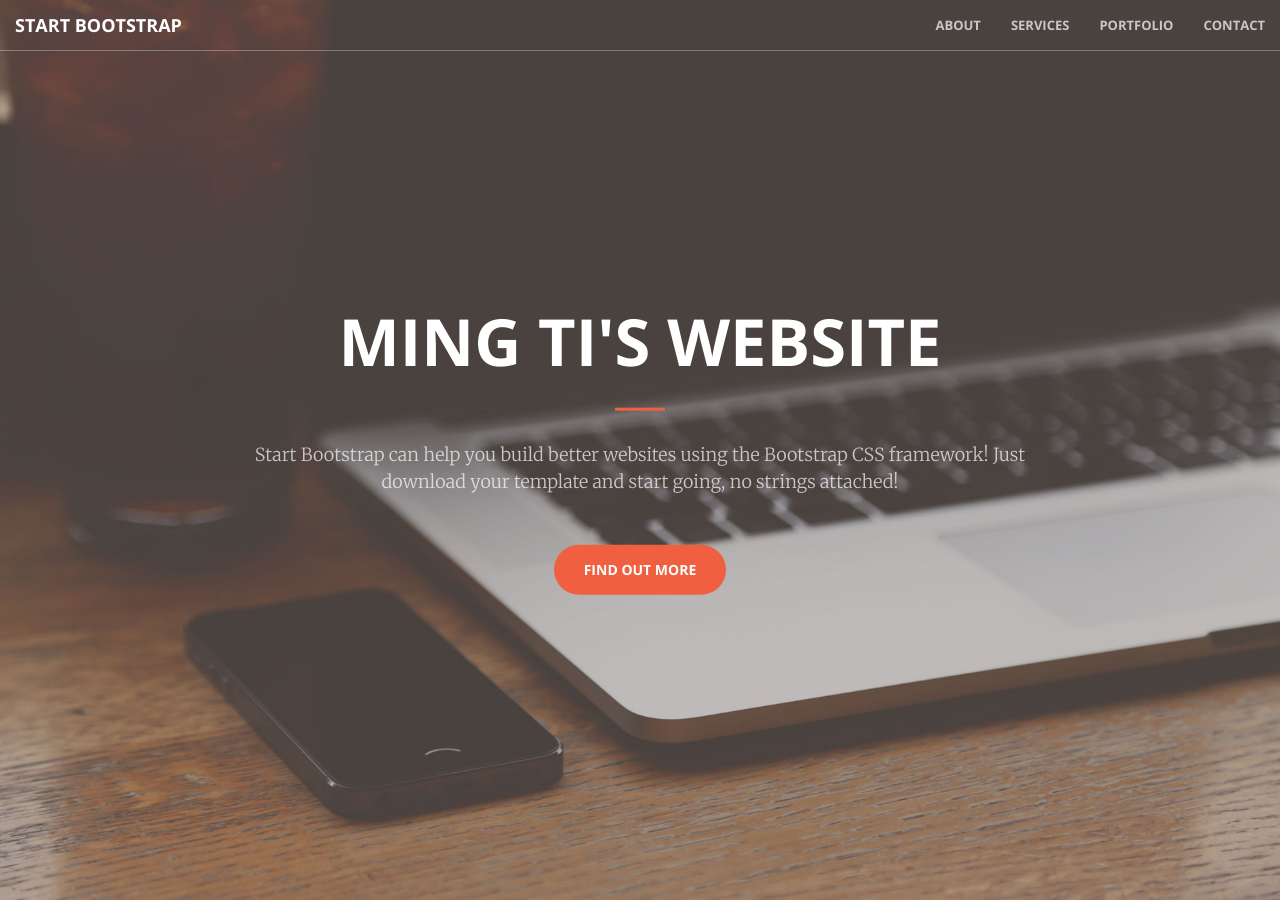
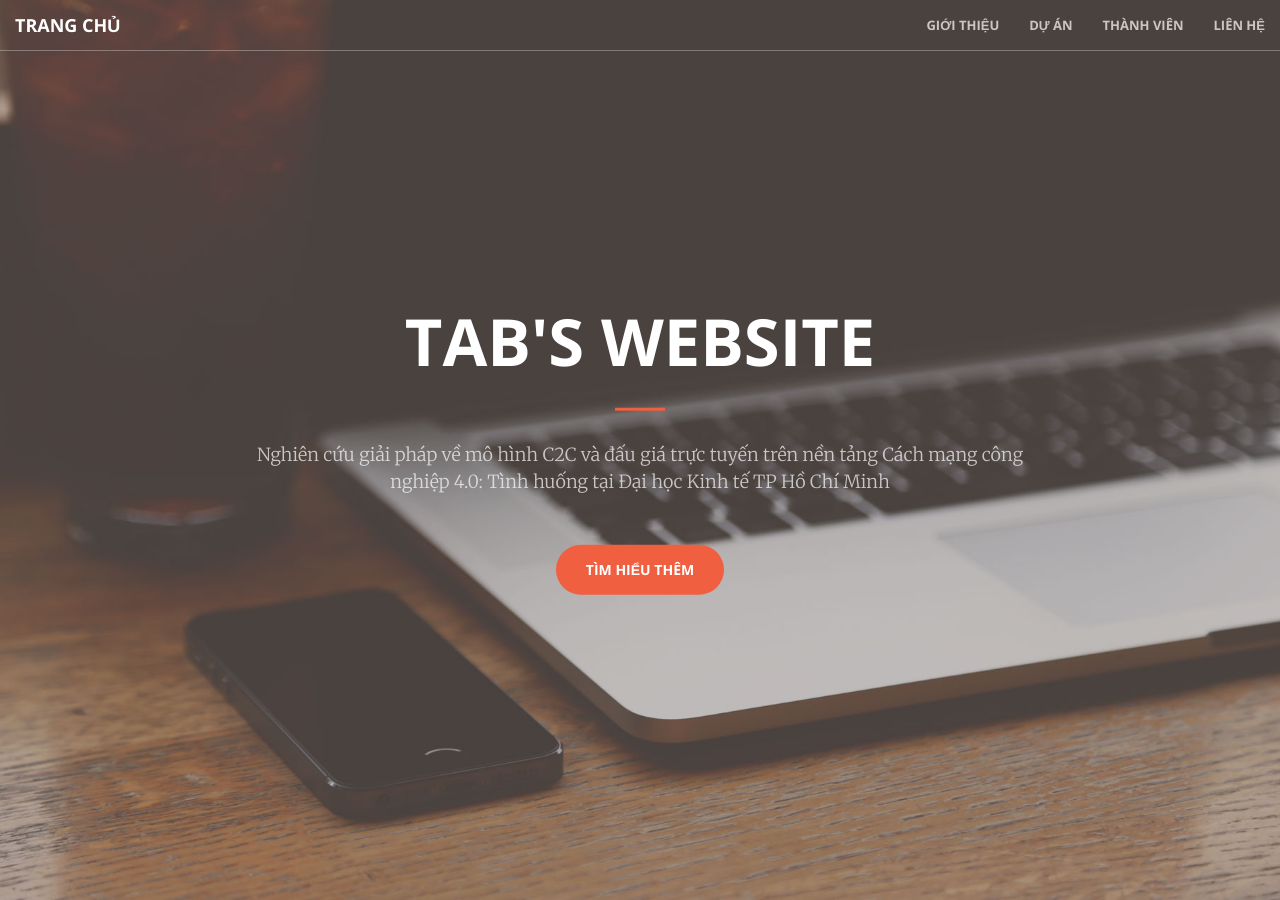
Before and after one commit to MinhTriMai/test, a Jekyll site: the page built from index.html, in a window 1280 px wide and 900 px high. Built offline with Jekyll 4.4.1, drawn with Linux system fonts in a browser that asks for light colours; some of the changed text lies outside the part shown.

Commit message:
change information about website

```diff
--- /dev/null
+++ b/Gemfile
@@ -0,0 +1,2 @@
+source 'https://rubygems.org'
+gem 'github-pages', group: :jekyll_plugins
--- a/_includes/contact.html
+++ b/_includes/contact.html
@@ -2,9 +2,9 @@
     <div class="container">
         <div class="row">
             <div class="col-lg-8 col-lg-offset-2 text-center">
-                <h2 class="section-heading">Let's Get In Touch!</h2>
+                <h2 class="section-heading">Hãy liên hệ với chúng tôi</h2>
                 <hr class="primary">
-                <p>Ready to start your next project with us? That's great! Give us a call or send us an email and we will get back to you as soon as possible!</p>
+                <p>TaB sẵn sàng hỗ trợ bạn và mong muốn tạo ra những điều tuyệt vời nhất dành cho ban!</p>
             </div>
         <div class="col-lg-2 col-lg-offset-2 text-center">
             <a href="https://twitter.com/{{ site.twitter_username }}">
--- a/_includes/header.html
+++ b/_includes/header.html
@@ -1,10 +1,10 @@
 <header>
     <div class="header-content">
         <div class="header-content-inner">
-            <h1>Ming Ti's website</h1>
+            <h1>TaB's website</h1>
             <hr>
-            <p>Start Bootstrap can help you build better websites using the Bootstrap CSS framework! Just download your template and start going, no strings attached!</p>
-            <a href="#about" class="btn btn-primary btn-xl page-scroll">Find Out More</a>
+            <p>Nghiên cứu giải pháp về mô hình C2C và đấu giá trực tuyến trên nền tảng Cách mạng công nghiệp 4.0: Tình huống tại Đại học Kinh tế TP Hồ Chí Minh</p>
+            <a href="#about" class="btn btn-primary btn-xl page-scroll">Tìm hiểu thêm</a>
         </div>
     </div>
 </header>
--- a/_includes/nav.html
+++ b/_includes/nav.html
@@ -8,23 +8,23 @@
                 <span class="icon-bar"></span>
                 <span class="icon-bar"></span>
             </button>
-            <a class="navbar-brand page-scroll" href="#page-top">Start Bootstrap</a>
+            <a class="navbar-brand page-scroll" href="#page-top">Trang chủ</a>
         </div>
 
         <!-- Collect the nav links, forms, and other content for toggling -->
         <div class="collapse navbar-collapse" id="bs-example-navbar-collapse-1">
             <ul class="nav navbar-nav navbar-right">
                 <li>
-                    <a class="page-scroll" href="#about">About</a>
+                    <a class="page-scroll" href="#about">Giới thiệu</a>
                 </li>
                 <li>
-                    <a class="page-scroll" href="#services">Services</a>
+                    <a class="page-scroll" href="#services">Dự án</a>
                 </li>
                 <li>
-                    <a class="page-scroll" href="#portfolio">Portfolio</a>
+                    <a class="page-scroll" href="#portfolio">Thành viên</a>
                 </li>
                 <li>
-                    <a class="page-scroll" href="#contact">Contact</a>
+                    <a class="page-scroll" href="#contact">Liên hệ</a>
                 </li>
             </ul>
         </div>
--- a/_includes/portfolio.html
+++ b/_includes/portfolio.html
@@ -7,10 +7,10 @@
                     <div class="portfolio-box-caption">
                         <div class="portfolio-box-caption-content">
                             <div class="project-category text-faded">
-                                Category
+                                Thành viên
                             </div>
                             <div class="project-name">
-                                Project Name
+                                Mai Minh Trị
                             </div>
                         </div>
                     </div>
@@ -22,10 +22,10 @@
                     <div class="portfolio-box-caption">
                         <div class="portfolio-box-caption-content">
                             <div class="project-category text-faded">
-                                Category
+                                Thành viên
                             </div>
                             <div class="project-name">
-                                Project Name
+                                Nguyễn Thuỵ Như Khuê
                             </div>
                         </div>
                     </div>
@@ -37,10 +37,10 @@
                     <div class="portfolio-box-caption">
                         <div class="portfolio-box-caption-content">
                             <div class="project-category text-faded">
-                                Category
+                                Thành viên
                             </div>
                             <div class="project-name">
-                                Project Name
+                                Nguyễn Huỳnh Tố Quyên
                             </div>
                         </div>
                     </div>
@@ -52,10 +52,10 @@
                     <div class="portfolio-box-caption">
                         <div class="portfolio-box-caption-content">
                             <div class="project-category text-faded">
-                                Category
+                                Thành viên
                             </div>
                             <div class="project-name">
-                                Project Name
+                                Phạm Anh Dũng
                             </div>
                         </div>
                     </div>
@@ -67,25 +67,10 @@
                     <div class="portfolio-box-caption">
                         <div class="portfolio-box-caption-content">
                             <div class="project-category text-faded">
-                                Category
+                                Thành viên
                             </div>
                             <div class="project-name">
-                                Project Name
-                            </div>
-                        </div>
-                    </div>
-                </a>
-            </div>
-            <div class="col-lg-4 col-sm-6">
-                <a href="#" class="portfolio-box">
-                    <img src="img/portfolio/6.jpg" class="img-responsive" alt="">
-                    <div class="portfolio-box-caption">
-                        <div class="portfolio-box-caption-content">
-                            <div class="project-category text-faded">
-                                Category
-                            </div>
-                            <div class="project-name">
-                                Project Name
+                                Phan Lương Minh An
                             </div>
                         </div>
                     </div>
--- a/_includes/services.html
+++ b/_includes/services.html
@@ -2,7 +2,7 @@
     <div class="container">
         <div class="row">
             <div class="col-lg-12 text-center">
-                <h2 class="section-heading">At Your Service</h2>
+                <h2 class="section-heading">Thông tin về Dự Án</h2>
                 <hr class="primary">
             </div>
         </div>
@@ -12,28 +12,28 @@
             <div class="col-lg-3 col-md-6 text-center">
                 <div class="service-box">
                     <i class="fa fa-4x fa-diamond wow bounceIn text-primary"></i>
-                    <h3>Sturdy Templates</h3>
+                    <h3>UEH's Website</h3>
                     <p class="text-muted">Our templates are updated regularly so they don't break.</p>
                 </div>
             </div>
             <div class="col-lg-3 col-md-6 text-center">
                 <div class="service-box">
                     <i class="fa fa-4x fa-paper-plane wow bounceIn text-primary" data-wow-delay=".1s"></i>
-                    <h3>Ready to Ship</h3>
+                    <h3>Mô hình C2C</h3>
                     <p class="text-muted">You can use this theme as is, or you can make changes!</p>
                 </div>
             </div>
             <div class="col-lg-3 col-md-6 text-center">
                 <div class="service-box">
                     <i class="fa fa-4x fa-newspaper-o wow bounceIn text-primary" data-wow-delay=".2s"></i>
-                    <h3>Up to Date</h3>
+                    <h3>Đấu giá</h3>
                     <p class="text-muted">We update dependencies to keep things fresh.</p>
                 </div>
             </div>
             <div class="col-lg-3 col-md-6 text-center">
                 <div class="service-box">
                     <i class="fa fa-4x fa-heart wow bounceIn text-primary" data-wow-delay=".3s"></i>
-                    <h3>Made with Love</h3>
+                    <h3>Kết nối UEHer</h3>
                     <p class="text-muted">You have to make your websites with love these days!</p>
                 </div>
             </div>
```
